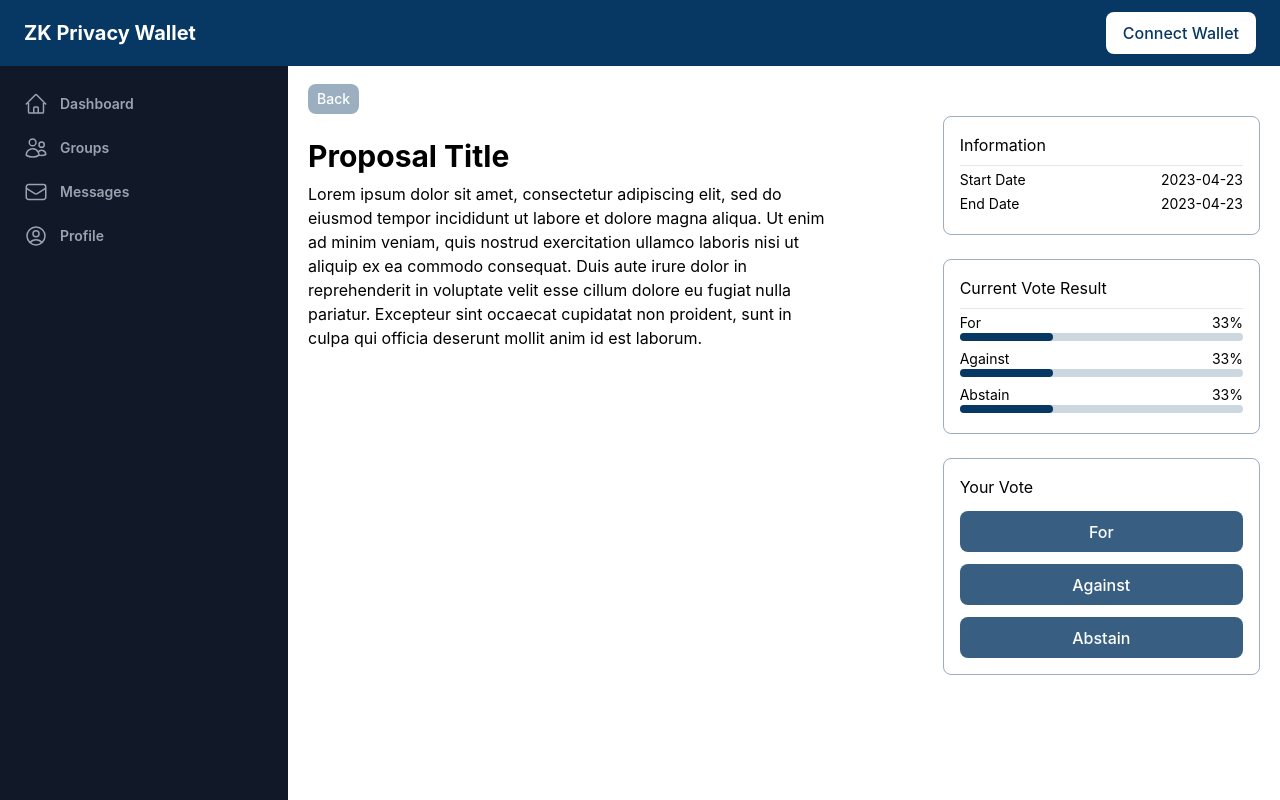
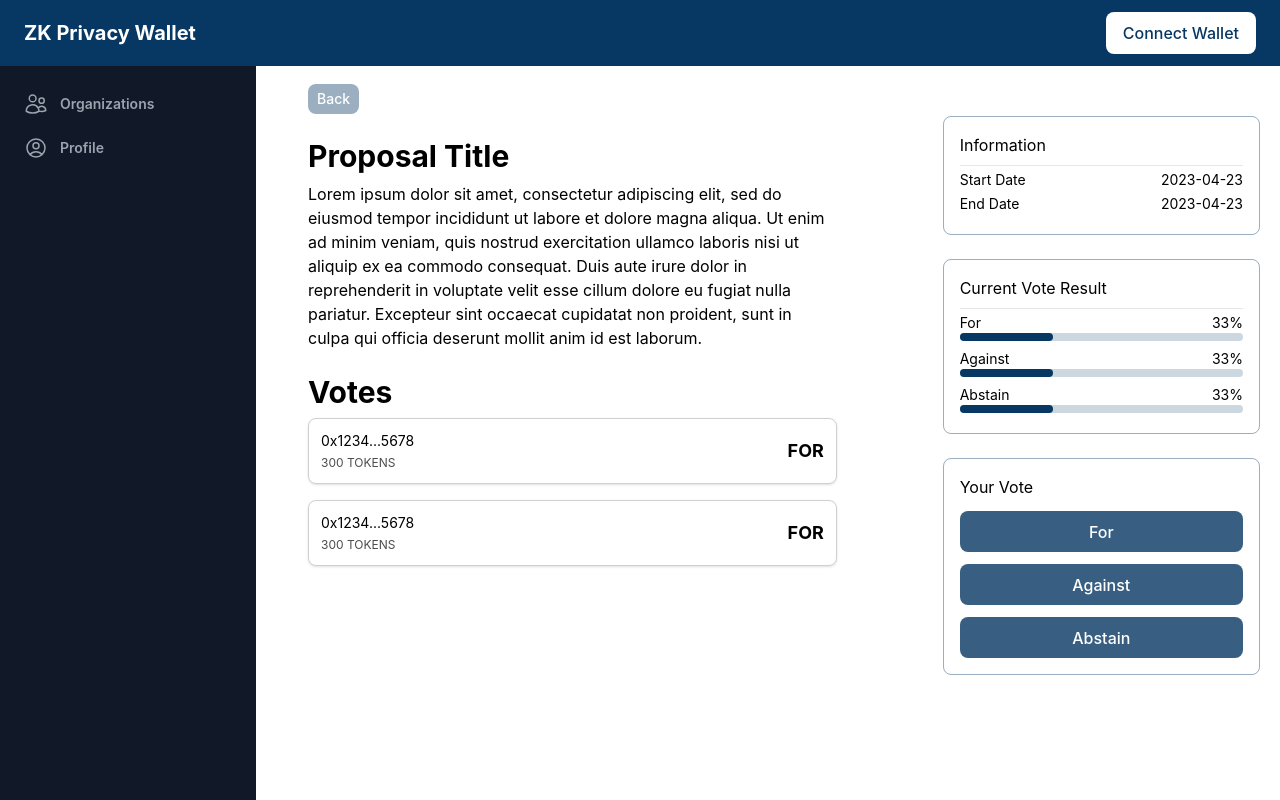
Before and after one commit to Ethglobal-ZK-Wallet/frontend, a React (Vite) app: page /vote/1 in a window 1280 px wide. Built offline with nearby package versions, Linux system fonts and the light colour scheme; grey boxes are pictures that could not be loaded.

Commit message:
feat: added votes and removed unused components

```diff
--- a/src/components/Sidebar.tsx
+++ b/src/components/Sidebar.tsx
@@ -9,14 +9,12 @@ import { useLocation } from 'react-router'
 const SideBar = () => {
   const { pathname } = useLocation()
   const navigation = [
-    { name: 'Dashboard', href: '/dashboard', icon: HomeIcon },
-    { name: 'Groups', href: '/groups', icon: UsersIcon },
-    { name: 'Messages', href: '/messages', icon: EnvelopeIcon },
+    { name: 'Organizations', href: '/dashboard', icon: UsersIcon },
     { name: 'Profile', href: '/profile', icon: UserCircleIcon }
   ]
 
   return (
-    <div className="hidden lg:fixed lg:inset-y-0 lg:z-40 lg:flex lg:w-72 lg:flex-col">
+    <div className="hidden lg:fixed lg:inset-y-0 lg:z-40 lg:flex lg:w-64 lg:flex-col">
       <div className="flex grow flex-col gap-y-5 overflow-y-auto bg-gray-900 px-6">
         <div className="flex h-16 shrink-0 items-center">
           <img
--- a/src/pages/Dashboard/index.tsx
+++ b/src/pages/Dashboard/index.tsx
@@ -1,10 +1,12 @@
+import { useNavigate } from "react-router"
 import Button from "../../components/Button"
 
 const Dashboard = () => {
+  const navigate = useNavigate()
   return (
     <div className="flex flex-col gap-4">
       <h1 className="text-xl font-bold text-navy-blue-500">
-        Explore Groups
+        Organizations
       </h1>
       <div className="flex gap-3 w-full flex-wrap">
         <div className="flex flex-col p-2 items-center justify-end w-48 h-52 border-2 border-navy-blue-500/20 rounded-xl">
@@ -13,9 +15,11 @@ const Dashboard = () => {
           <p>300 Members</p>
           <div className="p-3 w-full">
             <Button
-              onClick={() => {}}
+              onClick={() => {
+                navigate("/group/1")
+              }}
             >
-              Join
+              Expand
           </Button>
           </div>
         </div>
--- a/src/pages/Groups/index.tsx
+++ /dev/null
@@ -1,31 +0,0 @@
-import { useNavigate } from "react-router"
-import Button from "../../components/Button"
-
-const Groups = () => {
-  const navigate = useNavigate()
-  return (
-    <div className="flex flex-col gap-4">
-      <h1 className="text-xl font-bold text-navy-blue-500">
-        My Groups
-      </h1>
-      <div className="flex gap-3 w-full flex-wrap">
-      <div className="flex flex-col p-2 items-center justify-end w-48 h-52 border-2 border-navy-blue-500/20 rounded-xl">
-          <img src="/placeholder.png" className='w-16 h-auto object-contain' alt="Logo"/>
-          <p>Arbitrum</p>
-          <p>300 Members</p>
-          <div className="p-3 w-full">
-            <Button
-              onClick={() => {
-                navigate("/group/1")
-              }}
-            >
-              Expand
-          </Button>
-          </div>
-        </div>
-      </div>
-    </div>
-  )
-}
-
-export default Groups
--- a/src/pages/Vote/index.tsx
+++ b/src/pages/Vote/index.tsx
@@ -23,7 +23,27 @@ const Vote = () => {
           <p>Lorem ipsum dolor sit amet, consectetur adipiscing elit, sed do eiusmod tempor incididunt ut labore et dolore magna aliqua.
             Ut enim ad minim veniam, quis nostrud exercitation ullamco laboris nisi ut aliquip ex ea commodo consequat.
             Duis aute irure dolor in reprehenderit in voluptate velit esse cillum dolore eu fugiat nulla pariatur.
-            Excepteur sint occaecat cupidatat non proident, sunt in culpa qui officia deserunt mollit anim id est laborum.</p>
+            Excepteur sint occaecat cupidatat non proident, sunt in culpa qui officia deserunt mollit anim id est laborum.
+          </p>
+          <h2 className="text-3xl font-bold mt-4">
+            Votes
+          </h2>
+          <div className="flex flex-col gap-4 text-sm">
+            <div className="flex justify-between items-center gap-10 border border-neutral-900/20 p-3 rounded-lg shadow">
+              <div className="flex flex-col gap-1">
+                <span>0x1234...5678</span>
+                <span className="text-xs text-black/70">{`${300} TOKENS`}</span>
+              </div>
+              <span className="font-bold text-lg">FOR</span>
+            </div>
+            <div className="flex justify-between items-center gap-10 border border-neutral-900/20 p-3 rounded-lg shadow">
+              <div className="flex flex-col gap-1">
+                <span>0x1234...5678</span>
+                <span className="text-xs text-black/70">{`${300} TOKENS`}</span>
+              </div>
+              <span className="font-bold text-lg">FOR</span>
+            </div>
+          </div>
         </div>
       </div>
       <div className="w-1/3 flex flex-col gap-6 mt-8">
--- a/src/pages/index.tsx
+++ b/src/pages/index.tsx
@@ -1,7 +1,6 @@
 import Header from "../components/Header"
 import SideBar from "../components/Sidebar"
 import { Route, Routes, useLocation } from 'react-router-dom'
-import Groups from "./Groups"
 import Dashboard from "./Dashboard"
 import Vote from "./Vote"
 import Group from "./Group"
@@ -17,7 +16,6 @@ const Home = () => {
         <Routes>
           <Route path="/" element={<Dashboard />} />
           <Route path="/dashboard" element={<Dashboard />} />
-          <Route path="/groups" element={<Groups />} />
           <Route path="/group/:id" element={<Group />}/>
           <Route path="/vote/:id" element={<Vote />} />
         </Routes>
```
